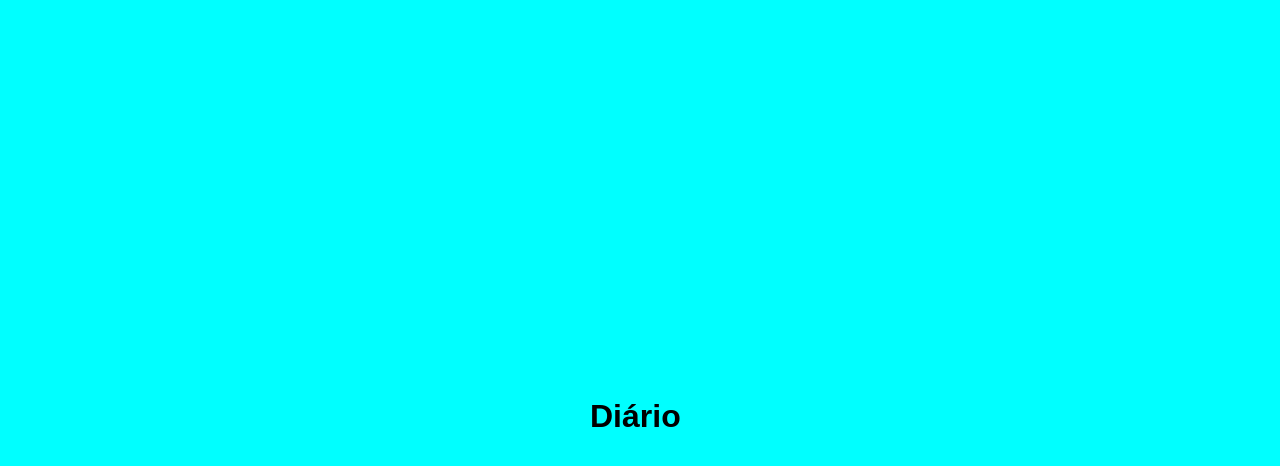
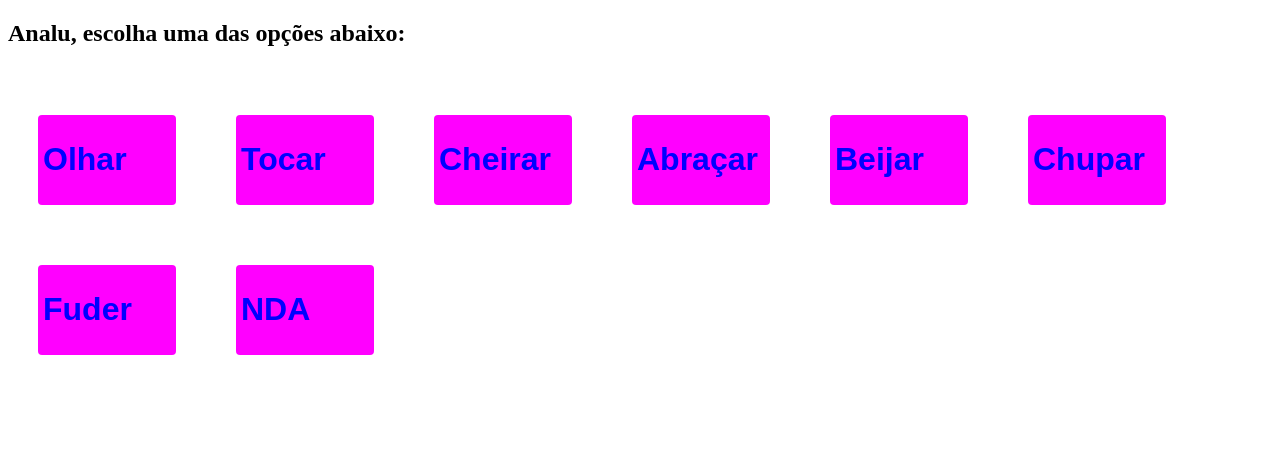
Before and after one commit to aegospm/aegospm, a PHP site: page / in a window 1280 px wide. Before the commit the part shown is almost empty. Shown: the top 466 px of the page. Run offline with PHP 8.4, Linux system fonts and the light colour scheme.

Commit message:
Add files via upload

```diff
--- a/index.css
+++ b/index.css
@@ -1,16 +1,49 @@
 @charset "utf-8";
 /* CSS Document */
+#idNormal
+{
+	margin:30px;
+	font-family: Arial;
+	font-size: 16;
+	width:8em;
 
-#idDiario
+}
+#idOpcao_float_right
+{
+	margin:30px;
+	font-family: Arial;
+	font-size: 16;
+	width:8em;
+	float:right;
+}
+#idOpcao_float_left
+{
+	margin:30px;
+	font-family: Arial;
+	font-size: 16;
+	width:8em;
+	float:left;
+}
+#idOpcao_clear_both
 {
 	font-family: Arial;
 	font-size: 16;
-	position: absolute;
-	left: 50%;
-	top: 50%;
-	margin-left: -50px;
-	margin-top: -23px;
+	width:8em;
+	clear:both;
 }
 body{
-	background-color: #00ffff;
+	background-color: #FFFFFF;;
 }
+
+.borda {
+  padding: 5px;/*distância do conteúdo à borda*/
+  margin-bottom: 20px;/*empurra a margem inferior 20px para baixo*/
+  border-bottom-color:#000000;
+  border: 1px solid thin;
+  border-radius: 4px;/*tonalidade aredondada*/
+}
+.cor_borda{
+	background-color: #FF00FF;
+	border-color: #FF0000;
+	color: #0000FF;
+}
--- a/index.html
+++ b/index.html
@@ -20,11 +20,30 @@
         </script>
     </head>
     <body>
-        <div id="idDiario">
-        	<h1 onClick="mensagem()">Diário</h1>
+    	<h2>Analu, escolha uma das opções abaixo:</h2><br />
+        <div id="idOpcao_float_left" class="borda cor_borda">
+        	<h1 onClick="olhar()">Olhar</h1>
         </div>
-       <!--  <div id="idDiario">
-        	<h1  onclick="verificar()">Diário</h1>
-        </div>-->
+        <div id="idOpcao_float_left" class="borda cor_borda">
+        	<h1 onClick="tocar()">Tocar</h1>
+        </div>
+        <div id="idOpcao_float_left" class="borda cor_borda">
+        	<h1 onClick="cheirar()">Cheirar</h1>
+        </div>
+        <div id="idOpcao_float_left" class="borda cor_borda">
+        	<h1 onClick="abracar()">Abraçar</h1>
+        </div>
+        <div id="idOpcao_float_left" class="borda cor_borda">
+        	<h1 onClick="beijar()">Beijar</h1>
+        </div>
+        <div id="idOpcao_float_left" class="borda cor_borda">
+        	<h1 onClick="chupar()">Chupar</h1>
+        </div>
+        <div id="idOpcao_float_left" class="borda cor_borda">
+        	<h1 onClick="fuder()">Fuder</h1>
+        </div>
+        <div id="idOpcao_float_left" class="borda cor_borda">
+        	<h1 onClick="nda()">NDA</h1>
+        </div>
     </body>
 </html>
--- a/index.js
+++ b/index.js
@@ -1,4 +1,25 @@
 // JavaScript Document
-function mensagem(){
-	window.alert("O Aplicativo está em construção");
+function olhar(){
+	window.alert("Olharei no fundo dos seus olhos e depois vc todinha.");
 }
+function tocar(){
+	window.alert("Tocarei primeiro em saus mãos e depois em vc todinha.");
+}
+function cheirar(){
+	window.alert("Darei um cheiro bem gostoso em vc.");
+}
+function abracar(){
+	window.alert("Darei abraços bem fortes...");
+}
+function beijar(){
+	window.alert("Começarei por seus lábios, depois seu corpo.");
+}
+function chupar(){
+	window.alert("Com todo prazer farei esse carinho em vc para deixar vc bem molhadinha. ;)");
+}
+function fuder(){
+	window.alert("Aí... surprise... soh precisa relaxar e deixar eu fazer o que penso. ;)");
+}
+function nda(){
+	window.alert("Tendi! Vc quis dizer a opção 7 ;)");
+}
```
Also changed, not shown: config.xml (+4 -4 lines).
